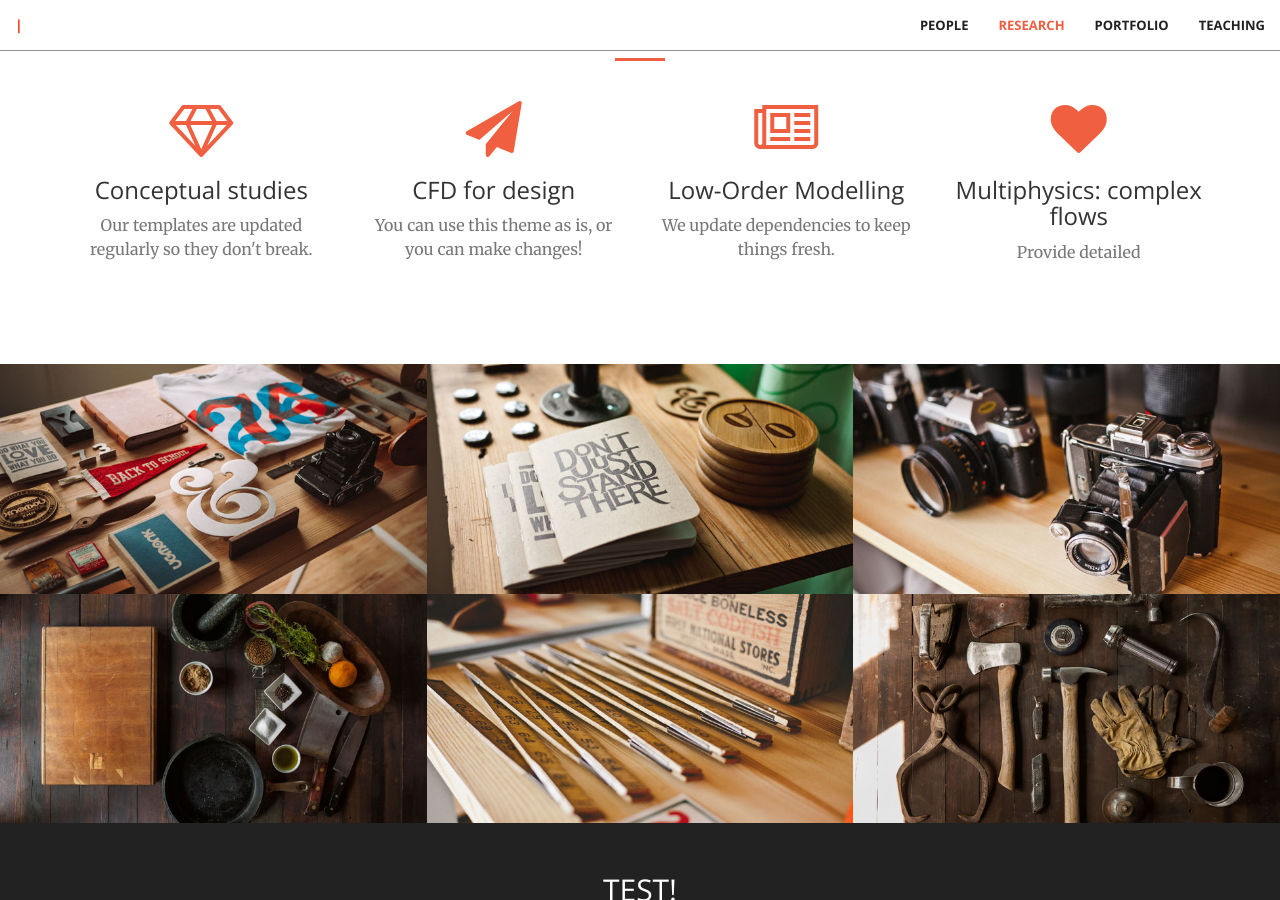
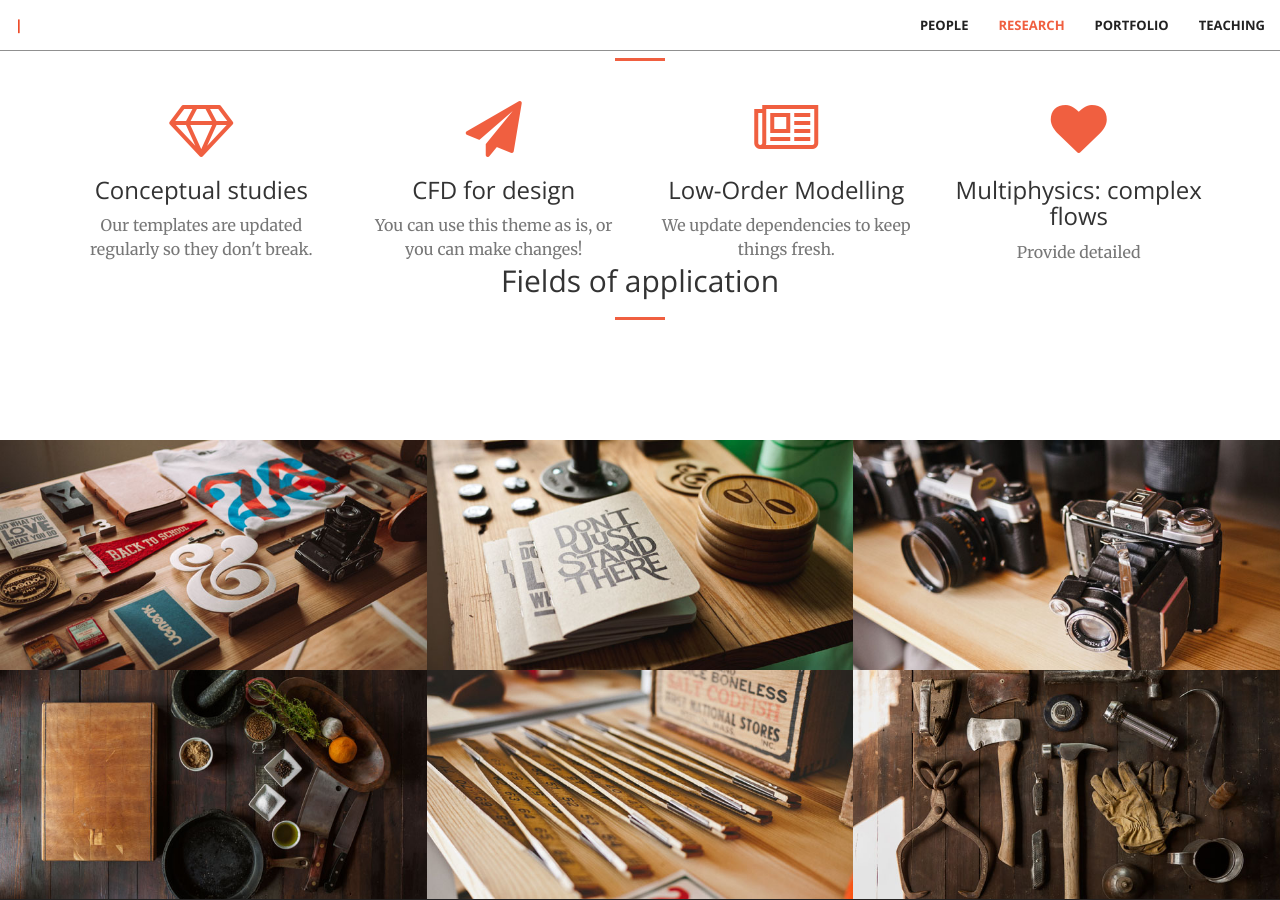
Before and after one commit to mpilab-uw/mpilab-uw.github.io, a Jekyll site: the page built from index.html, in a window 1280 px wide and 900 px high, scrolled down 1413 px. Built offline with Jekyll 4.4.1, drawn with Linux system fonts in a browser that asks for light colours.

Commit message:
Update services.html

```diff
--- a/_includes/services.html
+++ b/_includes/services.html
@@ -39,4 +39,12 @@
             </div>
         </div>
     </div>
+    <div class="container">
+        <div class="row">
+            <div class="col-lg-12 text-center">
+                <h2 class="section-heading">Fields of application</h2>
+                <hr class="primary">
+            </div>
+        </div>
+    </div>
 </section>
```
